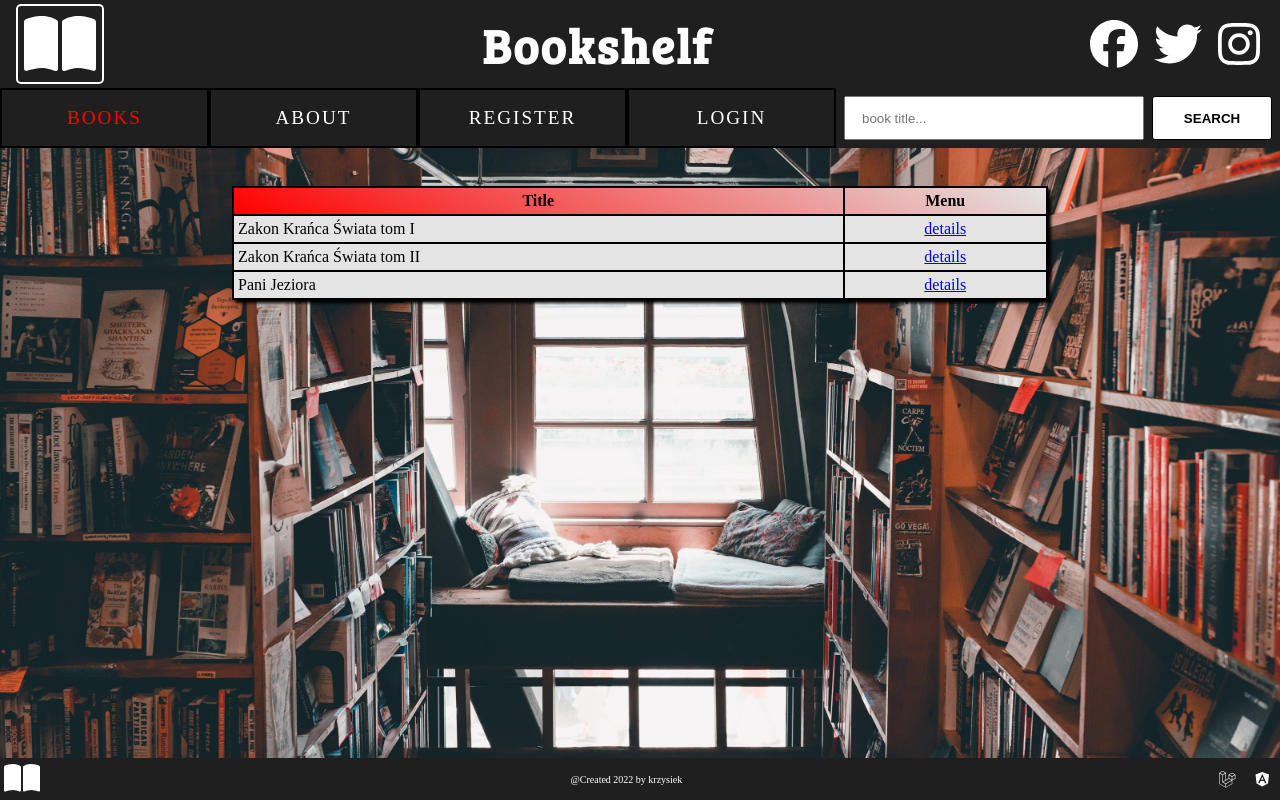
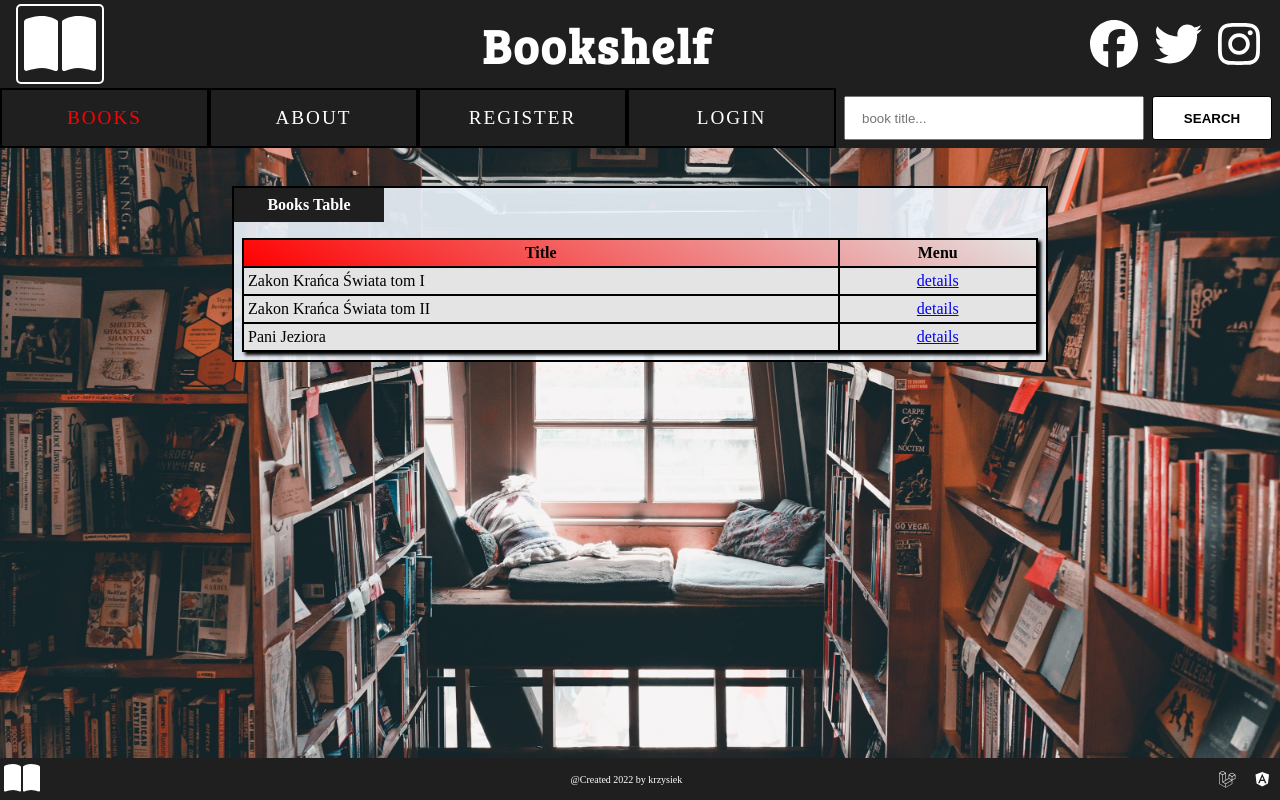
Before and after one commit to krzysiekm266/mybookshelf, an Angular app: page /bookshelf/books in a window 1280 px wide. Built offline with nearby package versions, Linux system fonts and the light colour scheme.

Commit message:
booklist updates

```diff
--- a/src/app/components/about/about.component.scss
+++ b/src/app/components/about/about.component.scss
@@ -56,6 +56,7 @@
   min-height: 50%;
   background-color: rgba(240, 248, 255, 0.89);
 }
+
 span:not(.page-title) {
   position: absolute;
   text-align: center;
--- a/src/app/components/books-list/books-list.component.html
+++ b/src/app/components/books-list/books-list.component.html
@@ -1,14 +1,14 @@
-<div class="books-list" >
+<div class="books-list">
   <span class="page-title">Books</span>
+  <div class="books-table">
+    <span>Books table</span>
     <table>
       <tr class="header">
-
         <th>Title</th>
         <th>Menu</th>
       </tr>
       <tr *ngFor="let book of books" class="title-row">
         <td class="title">
-
           {{ book.title }}
         </td>
         <td>
@@ -17,3 +17,4 @@
       </tr>
     </table>
   </div>
+</div>
--- a/src/app/components/books-list/books-list.component.scss
+++ b/src/app/components/books-list/books-list.component.scss
@@ -13,6 +13,32 @@
 
 }
 
+.books-table {
+
+  width: 100%;
+  padding: 8px;
+  padding-top: 50px;
+  position: relative;
+  display: flex;
+  align-items: center;
+  justify-content: center;
+  border: 2px solid black;
+  background-color: rgba(240, 248, 255, 0.89);
+}
+
+span:not(.page-title) {
+  position: absolute;
+  text-align: center;
+  width: 150px;
+  top: 0;
+  left: 0;
+  padding: 8px;
+  font-weight: bold;
+  text-transform: capitalize;
+  background-color: $bg-color;
+  color: $text-color;
+}
+
 table,
 th,
 td {
@@ -24,16 +50,16 @@ td {
   text-align: center;
 
 }
+
 tr:hover {
   background-color: lighten($hover-color, 10%);
 }
+
 tr td:last-child {
-width: 25%;
+  width: 25%;
   padding: 0;
+}
 
-
-
-}
 table {
   width: 100%;
   background-color: $bg-table-books;
@@ -70,6 +96,7 @@ td.title {
 tr.title-row:hover {
   background-color: lighten($hover-color, 10%);
 }
+
 @media screen and (min-width:600px) {
   .page-title {
     display: none;
@@ -78,7 +105,7 @@ tr.title-row:hover {
   .books-list {
     width: 80%;
     margin: auto;
-   // background-color: aqua;
+    // background-color: aqua;
   }
 }
 
@@ -86,6 +113,6 @@ tr.title-row:hover {
   .books-list {
     width: 65%;
     margin: auto;
-   // background-color: aqua;
+    // background-color: aqua;
   }
 }
--- a/src/app/components/navigation/navigation.component.html
+++ b/src/app/components/navigation/navigation.component.html
@@ -15,7 +15,7 @@
   <div class="menu">
     <a *ngFor="let item of menu" [routerLink]="item" [routerLinkActive]="'active'">{{ item }} </a>
     <a *ngIf="!isUserLogin()" [routerLink]="'login'" [routerLinkActive]="'active'" (click)="closeMenu()">Login </a>
-    <a *ngIf="isUserLogin()" (click)="logout()">Logout </a>
+    <a *ngIf="isUserLogin()" (click)="logout()" >Logout </a>
   </div>
   <div class="social-media">
     <app-social-media></app-social-media>
--- a/src/app/components/navigation/navigation.component.scss
+++ b/src/app/components/navigation/navigation.component.scss
@@ -28,6 +28,7 @@ a {
   font-size: larger;
   color: $text-color;
   background-color: $bg-color;
+  cursor: pointer;
   &:hover {
     color: $hover-color;
   }
--- a/src/app/components/register/register.component.html
+++ b/src/app/components/register/register.component.html
@@ -1,6 +1,8 @@
 <div class="register">
   <span class="page-title">Register</span>
-  <div>
+  <div class="register-form">
+    <span>Register</span>
+
     register
   </div>
 </div>
--- a/src/app/components/register/register.component.scss
+++ b/src/app/components/register/register.component.scss
@@ -31,6 +31,31 @@
 
 }
 
+.register-form {
+  position: relative;
+  display: flex;
+  align-items: center;
+  justify-content: center;
+  border: 2px solid black;
+
+  width: 80%;
+  min-height: 20%;
+  background-color: rgba(240, 248, 255, 0.89);
+}
+
+span:not(.page-title) {
+  position: absolute;
+  text-align: center;
+  width:100px;
+  top: 0;
+  left: 0;
+  padding: 8px;
+  font-weight: bold;
+  text-transform: capitalize;
+  background-color: $bg-color;
+  color: $text-color;
+}
+
 @media screen and (min-width:600px) {
   .page-title {
     display: none;
```
Lines whose indentation alone changed are shown as unchanged.
